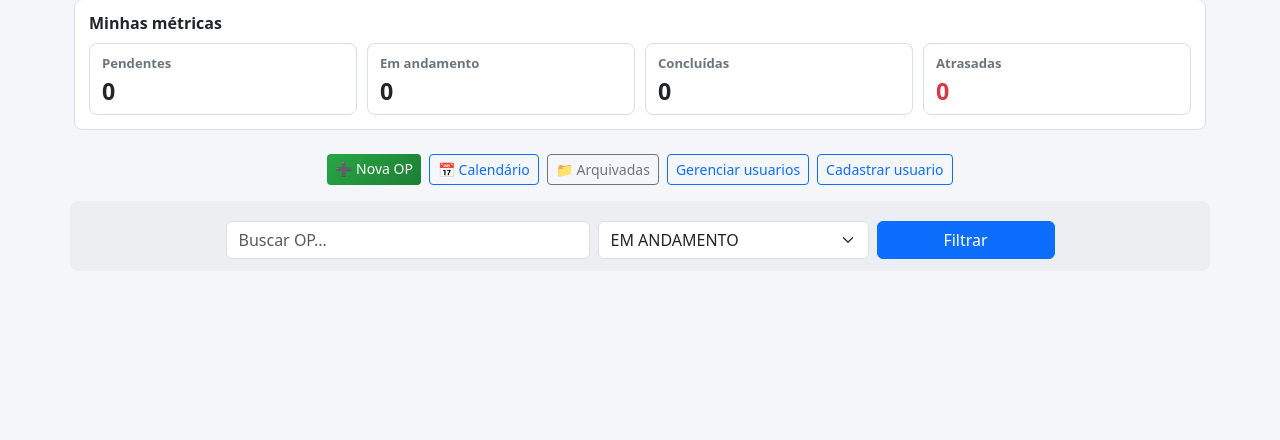
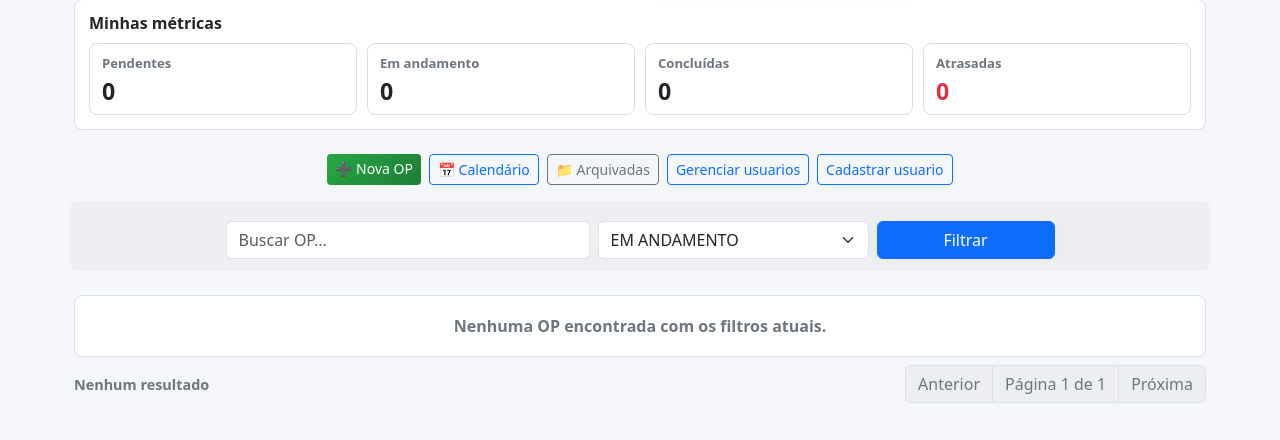
Before and after one commit to IgorPacheco-16/Sistema_Prospera, a Flask app: page /dashboard in a window 1280 px wide. Shown: the part 360-800 px from the top of the page. Run offline with Flask 3, Linux system fonts and the light colour scheme; the visitor is signed in with stand-in values (Sample User, id 1); tables that the repository leaves empty hold one stand-in row (values such as "Sample post"); parts of the project's set-up code (start-up, migrations or seed data) failed here and were passed over.

Commit message:
Adiciona paginacao no dashboard

```diff
--- a/app/dashboard/routes.py
+++ b/app/dashboard/routes.py
@@ -12,6 +12,9 @@ from metricas_responsaveis import (
     nova_linha_usuario,
 )
 from tempo import hoje_brasilia
+
+
+OPS_POR_PAGINA_DASHBOARD = 20
 
 
 def contar_ops(query):
@@ -131,6 +134,9 @@ def create_dashboard_blueprint(login_required, gerar_notificacoes_pendentes):
         status = request.args.get("status", "")
         atrasadas_filtro = request.args.get("atrasadas", "")
         filtro = request.args.get("filtro", "")
+        pagina_atual = request.args.get("page", 1, type=int) or 1
+        if pagina_atual < 1:
+            pagina_atual = 1
 
         if status == "FINALIZADA":
             filtro_dashboard = "finalizadas"
@@ -185,18 +191,25 @@ def create_dashboard_blueprint(login_required, gerar_notificacoes_pendentes):
         else:
             query_ops = query.filter(OP.status == "EM ANDAMENTO")
 
-        ops = (
-            query_ops
-            .order_by(
-                case((OP.alta_prioridade.is_(True), 0), else_=1),
-                case((OP.status == "FINALIZADA", 1), else_=0),
-                case((OP.prazo_final.is_(None), 1), else_=0),
-                OP.prazo_final,
-                OP.id,
-            )
-            .all()
+        total_filtrado = contar_ops(query_ops)
+        marcar_tempo("ops_total_filtrado_ms")
+        total_paginas = max(
+            (total_filtrado + OPS_POR_PAGINA_DASHBOARD - 1) // OPS_POR_PAGINA_DASHBOARD,
+            1,
         )
-        marcar_tempo("ops_ms")
+        if pagina_atual > total_paginas:
+            pagina_atual = total_paginas
+
+        offset = (pagina_atual - 1) * OPS_POR_PAGINA_DASHBOARD
+        query_ops_ordenada = query_ops.order_by(
+            case((OP.alta_prioridade.is_(True), 0), else_=1),
+            case((OP.status == "FINALIZADA", 1), else_=0),
+            case((OP.prazo_final.is_(None), 1), else_=0),
+            OP.prazo_final,
+            OP.id,
+        )
+        ops = query_ops_ordenada.limit(OPS_POR_PAGINA_DASHBOARD).offset(offset).all()
+        marcar_tempo("ops_paginadas_ms")
 
         op_ids = [op.id for op in ops]
         tarefas_por_op = {}
@@ -246,6 +259,27 @@ def create_dashboard_blueprint(login_required, gerar_notificacoes_pendentes):
                 "validadas": validadas
             })
 
+        inicio_exibicao = offset + 1 if total_filtrado else 0
+        fim_exibicao = offset + len(lista_ops) if total_filtrado else 0
+        argumentos_paginacao = {
+            chave: valor
+            for chave, valor in request.args.items()
+            if chave != "page" and valor
+        }
+        paginacao = {
+            "pagina_atual": pagina_atual,
+            "total_paginas": total_paginas,
+            "por_pagina": OPS_POR_PAGINA_DASHBOARD,
+            "total_itens": total_filtrado,
+            "inicio": inicio_exibicao,
+            "fim": fim_exibicao,
+            "tem_anterior": pagina_atual > 1,
+            "tem_proxima": pagina_atual < total_paginas,
+            "pagina_anterior": pagina_atual - 1,
+            "pagina_proxima": pagina_atual + 1,
+            "argumentos": argumentos_paginacao,
+        }
+
         minhas_metricas = metricas_usuario_dashboard(usuario_logado, hoje)
         marcar_tempo("minhas_metricas_ms")
 
@@ -263,14 +297,18 @@ def create_dashboard_blueprint(login_required, gerar_notificacoes_pendentes):
             status=status,
             filtro_ativo=filtro_ativo,
             atrasadas_filtro=bool(atrasadas_filtro),
-            filtro_dashboard=filtro_dashboard
+            filtro_dashboard=filtro_dashboard,
+            paginacao=paginacao,
         )
         marcar_tempo("render_ms")
 
         current_app.logger.info(
-            "dashboard_timing usuario_tipo=%s ops=%s total_ms=%.1f etapas=%s",
+            "dashboard_timing usuario_tipo=%s ops=%s total_filtrado=%s pagina=%s/%s total_ms=%.1f etapas=%s",
             tipo_usuario,
             len(lista_ops),
+            total_filtrado,
+            pagina_atual,
+            total_paginas,
             (time.perf_counter() - inicio_dashboard) * 1000,
             tempos,
         )
--- a/static/css/dashboard.css
+++ b/static/css/dashboard.css
@@ -164,6 +164,55 @@ html.dark-mode .dashboard-filters {
 
 
 /* Animação */
+.dashboard-empty-state {
+    background: var(--card-light);
+    border: 1px solid var(--border-light);
+    border-radius: 8px;
+    color: var(--muted-light);
+    font-weight: 700;
+    padding: 18px;
+}
+
+.dashboard-pagination {
+    color: var(--muted-light);
+}
+
+.dashboard-pagination-summary {
+    font-size: 0.9rem;
+    font-weight: 700;
+}
+
+.dashboard-pagination .page-link {
+    border-color: var(--border-light);
+    color: var(--text-light);
+}
+
+.dashboard-pagination .page-item.disabled .page-link {
+    background: rgba(0,0,0,0.03);
+    color: var(--muted-light);
+}
+
+html.dark-mode .dashboard-empty-state {
+    background: var(--card-dark);
+    border-color: var(--border-dark);
+    color: var(--muted-dark);
+}
+
+html.dark-mode .dashboard-pagination {
+    color: var(--muted-dark);
+}
+
+html.dark-mode .dashboard-pagination .page-link {
+    background: var(--card-dark);
+    border-color: var(--border-dark);
+    color: var(--text-dark);
+}
+
+html.dark-mode .dashboard-pagination .page-item.disabled .page-link {
+    background: rgba(255,255,255,0.05);
+    color: var(--muted-dark);
+}
+
 @keyframes fadeIn {
     from { opacity: 0; transform: translateY(8px); }
     to { opacity: 1; transform: translateY(0); }
--- a/templates/dashboard/index.html
+++ b/templates/dashboard/index.html
@@ -269,8 +269,56 @@
             </div>
 
         </div>
+        {% else %}
+        <div class="col-12">
+            <div class="dashboard-empty-state text-center">
+                Nenhuma OP encontrada com os filtros atuais.
+            </div>
+        </div>
         {% endfor %}
 
+    </div>
+
+    <div class="dashboard-pagination d-flex flex-column flex-md-row align-items-center justify-content-between gap-3 mt-2 mb-4">
+        <div class="dashboard-pagination-summary">
+            {% if paginacao.total_itens %}
+                Mostrando {{ paginacao.inicio }}-{{ paginacao.fim }} de {{ paginacao.total_itens }}
+            {% else %}
+                Nenhum resultado
+            {% endif %}
+        </div>
+
+        <nav aria-label="Paginacao das OPs do dashboard">
+            <ul class="pagination mb-0">
+                <li class="page-item {% if not paginacao.tem_anterior %}disabled{% endif %}">
+                    {% if paginacao.tem_anterior %}
+                    <a class="page-link"
+                       href="{{ url_for('dashboard', page=paginacao.pagina_anterior, **paginacao.argumentos) }}#ops-list">
+                        Anterior
+                    </a>
+                    {% else %}
+                    <span class="page-link">Anterior</span>
+                    {% endif %}
+                </li>
+
+                <li class="page-item disabled">
+                    <span class="page-link">
+                        P&aacute;gina {{ paginacao.pagina_atual }} de {{ paginacao.total_paginas }}
+                    </span>
+                </li>
+
+                <li class="page-item {% if not paginacao.tem_proxima %}disabled{% endif %}">
+                    {% if paginacao.tem_proxima %}
+                    <a class="page-link"
+                       href="{{ url_for('dashboard', page=paginacao.pagina_proxima, **paginacao.argumentos) }}#ops-list">
+                        Pr&oacute;xima
+                    </a>
+                    {% else %}
+                    <span class="page-link">Pr&oacute;xima</span>
+                    {% endif %}
+                </li>
+            </ul>
+        </nav>
     </div>
 
 </div>
```
Also changed, not shown: tests/test_ops_flow.py (+90 -0 lines).
